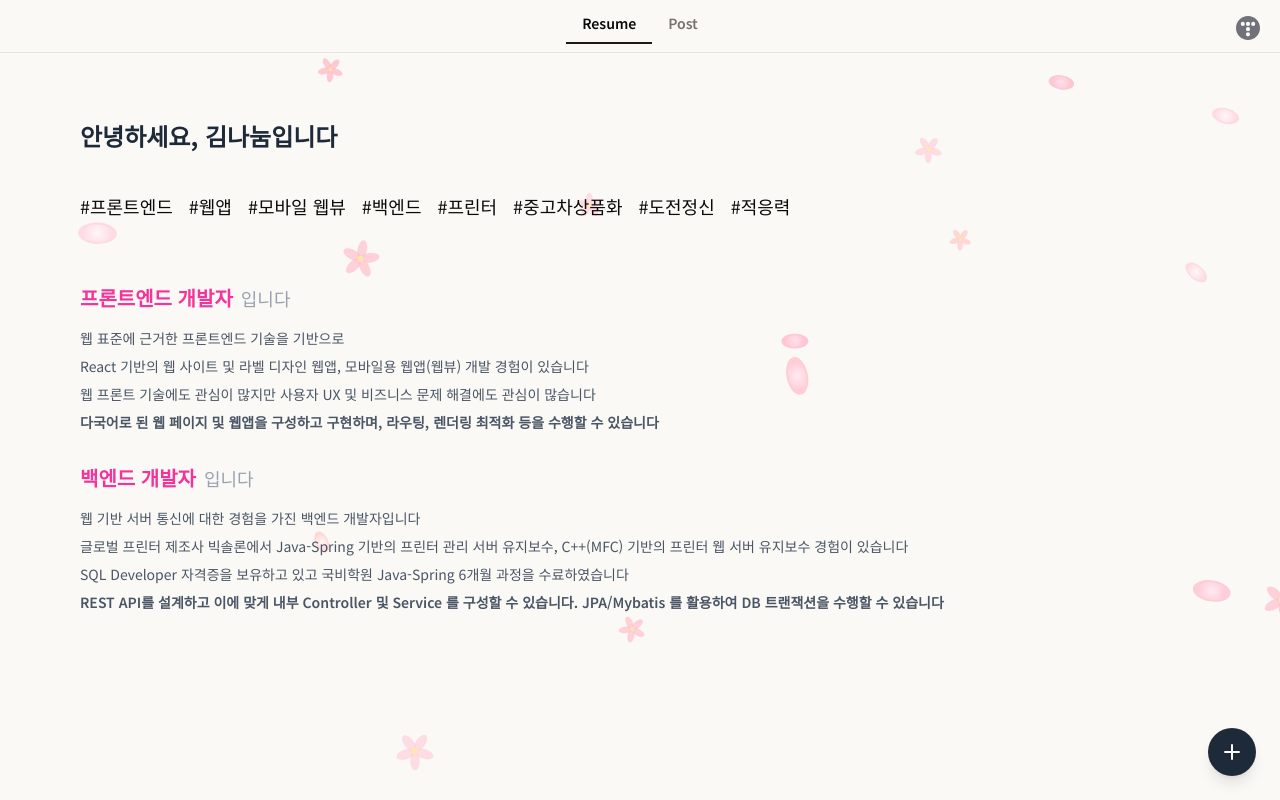
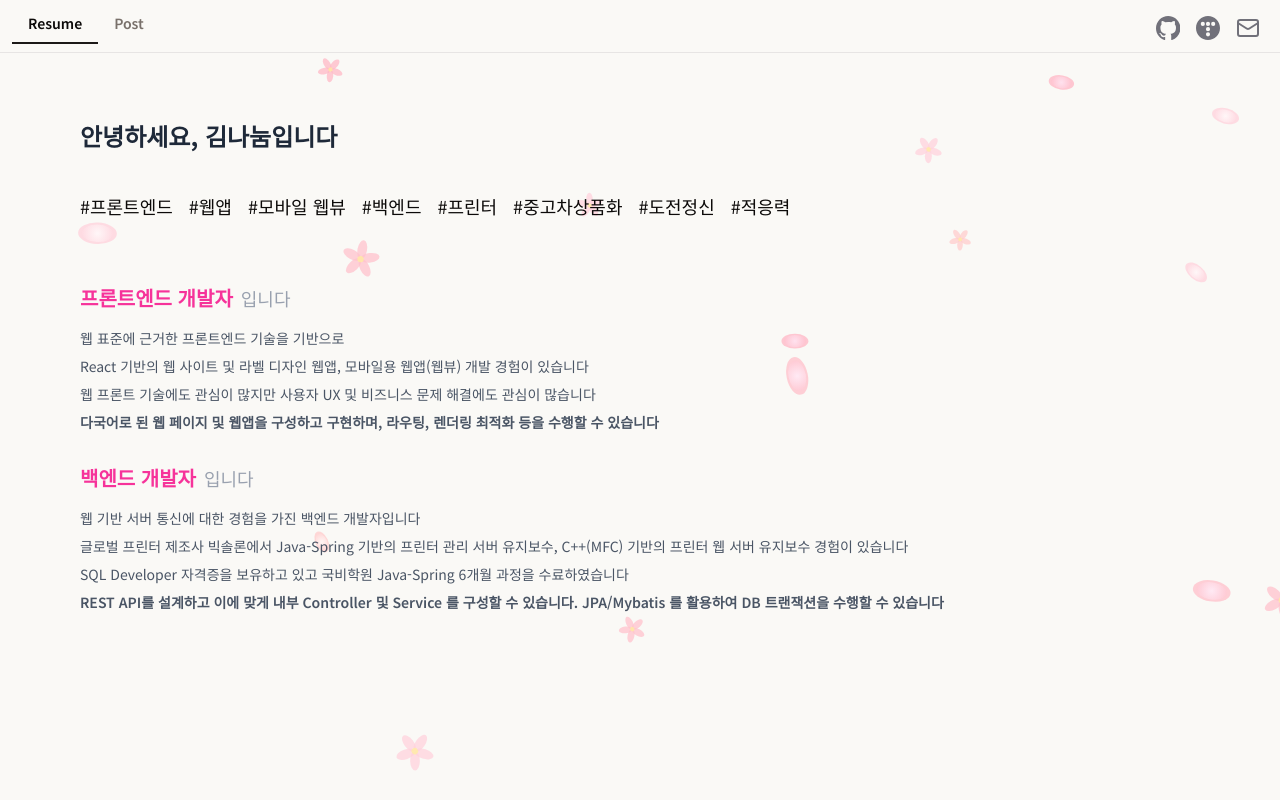
Before and after one commit to sharekim93/portfolio-2025-nextjs, a Next.js app: page / in a window 1280 px wide. Shown: the top 800 px of the page. Built offline with nearby package versions, Linux system fonts and the light colour scheme.

Commit message:
refactor: FloatingActionButton -> MenuActions 변경

```diff
--- /dev/null
+++ b/src/app/components/atoms/GithubImage.tsx
@@ -0,0 +1,17 @@
+import React from "react";
+
+const GithubImage = (props: React.ComponentProps<"svg">) => {
+  return (
+    <svg xmlns="http://www.w3.org/2000/svg" viewBox="0 0 96 96" {...props}>
+      <path
+        id="logo"
+        fillRule="evenodd"
+        clipRule="evenodd"
+        d="M48.854 0C21.839 0 0 22 0 49.217c0 21.756 13.993 40.172 33.405 46.69 2.427.49 3.316-1.059 3.316-2.362 0-1.141-.08-5.052-.08-9.127-13.59 2.934-16.42-5.867-16.42-5.867-2.184-5.704-5.42-7.17-5.42-7.17-4.448-3.015.324-3.015.324-3.015 4.934.326 7.523 5.052 7.523 5.052 4.367 7.496 11.404 5.378 14.235 4.074.404-3.178 1.699-5.378 3.074-6.6-10.839-1.141-22.243-5.378-22.243-24.283 0-5.378 1.94-9.778 5.014-13.2-.485-1.222-2.184-6.275.486-13.038 0 0 4.125-1.304 13.426 5.052a46.97 46.97 0 0 1 12.214-1.63c4.125 0 8.33.571 12.213 1.63 9.302-6.356 13.427-5.052 13.427-5.052 2.67 6.763.97 11.816.485 13.038 3.155 3.422 5.015 7.822 5.015 13.2 0 18.905-11.404 23.06-22.324 24.283 1.78 1.548 3.316 4.481 3.316 9.126 0 6.6-.08 11.897-.08 13.526 0 1.304.89 2.853 3.316 2.364 19.412-6.52 33.405-24.935 33.405-46.691C97.707 22 75.788 0 48.854 0z"
+        fill={props.fill || "#24292f"}
+      />
+    </svg>
+  );
+};
+
+export default GithubImage;
--- a/src/app/components/atoms/TistoryImage.tsx
+++ b/src/app/components/atoms/TistoryImage.tsx
@@ -1,7 +1,7 @@
 import * as React from "react";
 const TistoryImage = (props: React.ComponentProps<"svg">) => (
   <svg xmlns="http://www.w3.org/2000/svg" viewBox="0 0 459 459" {...props}>
-    <title>{"\uD2F0\uC2A4\uD1A0\uB9AC \uB85C\uACE0"}</title>
+    <title>티스토리 이미지</title>
     <path
       id="logo"
       fill={props.fill || "#eb531f"}
--- a/src/app/components/molecules/Gnb.tsx
+++ b/src/app/components/molecules/Gnb.tsx
@@ -15,7 +15,7 @@ const GnbMenu = () => {
     tabIndex === activeTabIndex ? "active" : "inactive";
 
   return (
-    <div className="flex items-center justify-center pb-3 fixed top-0 left-0 right-0 bg-[#FAF9F6] border-b-[0.5px]">
+    <div className="flex items-center justify-start pl-3 pb-3 fixed top-0 left-0 right-0 bg-[#FAF9F6] border-b-[0.5px]">
       <div role="tablist" className="h-10 flex pt-2">
         {MENU.map((menu, index) => {
           return (
--- a/src/app/components/molecules/MenuActions.tsx
+++ b/src/app/components/molecules/MenuActions.tsx
@@ -1,5 +1,8 @@
 import React from "react";
 import TistoryImage from "../atoms/TistoryImage";
+import { BlogURL, GithubURL } from "@/constants";
+import GithubImage from "../atoms/GithubImage";
+import { Mail } from "lucide-react";
 
 const MenuActions = () => {
   const BACKGROUND_COLOR = "#71717a";
@@ -13,14 +16,34 @@ const MenuActions = () => {
     const logo = e.currentTarget.querySelector("#logo");
     logo?.setAttribute("fill", BACKGROUND_COLOR);
   };
+
   return (
     <div className="absolute top-0 right-5 ">
-      <div className="h-10 flex pt-4">
+      <div className="h-10 flex pt-4 gap-4">
+        <GithubImage
+          className="w-6 h-6"
+          fill={BACKGROUND_COLOR}
+          onMouseEnter={onMouseEnter}
+          onMouseLeave={onMouseLeave}
+          onClick={() =>
+            window.open(GithubURL, "_blank", "noopener,noreferrer")
+          }
+        />
         <TistoryImage
           className="w-6 h-6"
           fill={BACKGROUND_COLOR}
           onMouseEnter={onMouseEnter}
           onMouseLeave={onMouseLeave}
+          onClick={() => window.open(BlogURL, "_blank", "noopener,noreferrer")}
+        />
+        <Mail
+          className="h-6 w-6 text-gray-400"
+          stroke={BACKGROUND_COLOR}
+          onMouseEnter={(e) => (e.currentTarget.style.stroke = "black")}
+          onMouseLeave={(e) =>
+            (e.currentTarget.style.stroke = BACKGROUND_COLOR)
+          }
+          onClick={() => (location.href = "mailto:sksyag@naver.com")}
         />
       </div>
     </div>
--- a/src/app/page.tsx
+++ b/src/app/page.tsx
@@ -37,7 +37,6 @@ export default function Home() {
           <p className="font-semibold text-black z-1">준비중입니다</p>
         </div>
       )}
-      <FloatingActionButtonComponent />
       <CanvasArea />
     </div>
   );
```
